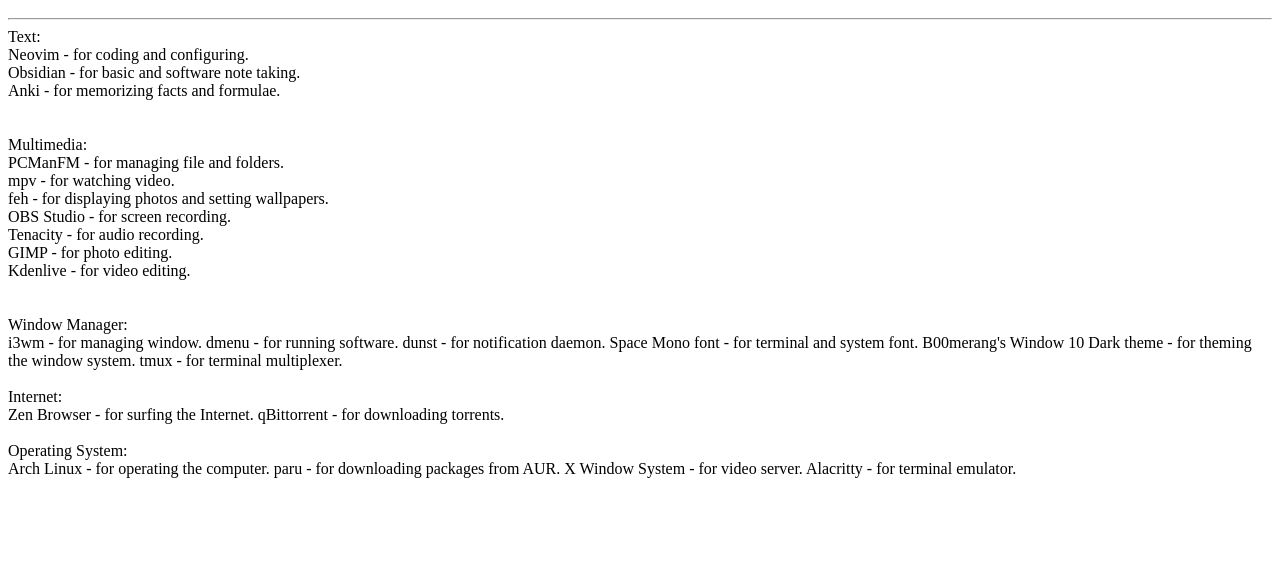
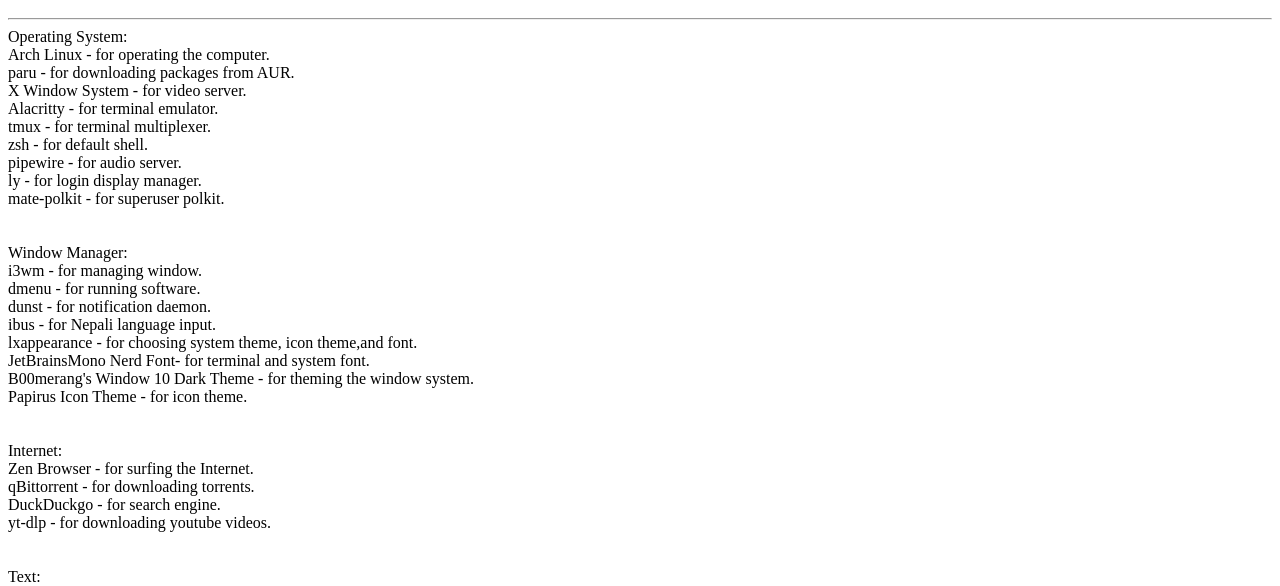
Before and after one commit to arv1ndrana/arv1ndrana.github.io, a plain HTML site: page about.html in a window 1280 px wide. Shown: the part 198-784 px from the top of the page. Drawn offline with Linux system fonts and the light colour scheme.

Commit message:
Change about.html

```diff
--- a/about.html
+++ b/about.html
@@ -11,10 +11,42 @@
 
 		<h1>Software</h1>
 		<hr>
+		Operating System:<br>
+		Arch Linux - for operating the computer.<br>
+		paru - for downloading packages from AUR.<br>
+		X Window System - for video server.<br>
+		Alacritty - for terminal emulator.<br>
+		tmux - for terminal multiplexer.<br>
+		zsh - for default shell.<br>
+		pipewire - for audio server.<br>
+		ly - for login display manager.<br>
+		mate-polkit - for superuser polkit.<br>
+		<br>
+		<br>
+		Window Manager:<br>
+		i3wm - for managing window.<br>
+		dmenu - for running software.<br>
+		dunst - for notification daemon.<br>
+		ibus - for Nepali language input.<br>
+		lxappearance - for choosing system theme, icon theme,and font.<br>
+		JetBrainsMono Nerd Font- for terminal and system font.<br>
+		B00merang's Window 10 Dark Theme - for theming the window system.<br>
+		Papirus Icon Theme - for icon theme.<br>
+		<br>
+		<br>
+		Internet:<br>
+		Zen Browser - for surfing the Internet.<br>
+		qBittorrent - for downloading torrents.<br>
+		DuckDuckgo - for search engine.<br>
+		yt-dlp - for downloading youtube videos.<br>
+		<br>
+		<br>
 		Text:<br>
 		Neovim - for coding and configuring.<br>
+		Code OSS - I sometimes use VSCode for coding.<br>
 		Obsidian - for basic and software note taking.<br>
 		Anki - for memorizing facts and formulae.<br>
+		zathura - for reading pdf and epub files.<br>
 		<br>
 		<br>
 		Multimedia:<br>
@@ -25,28 +57,8 @@
 		Tenacity - for audio recording.<br>
 		GIMP - for photo editing.<br>
 		Kdenlive - for video editing.<br>
+		KeepassXC - for storing passwords securely.<br>
 		<br>
 		<br>
-		Window Manager:<br>
-		i3wm - for managing window.
-		dmenu - for running software.
-		dunst - for notification daemon.
-		Space Mono font - for terminal and system font.
-		B00merang's Window 10 Dark theme - for theming the window system.
-		tmux - for terminal multiplexer.
-		<br>
-		<br>
-		Internet:<br>
-		Zen Browser - for surfing the Internet.
-		qBittorrent - for downloading torrents.
-		<br>
-		<br>
-		Operating System:<br>
-		Arch Linux - for operating the computer.
-		paru - for downloading packages from AUR.
-		X Window System - for video server.
-		Alacritty - for terminal emulator.
-
-
 	</body>
 </html>
```
